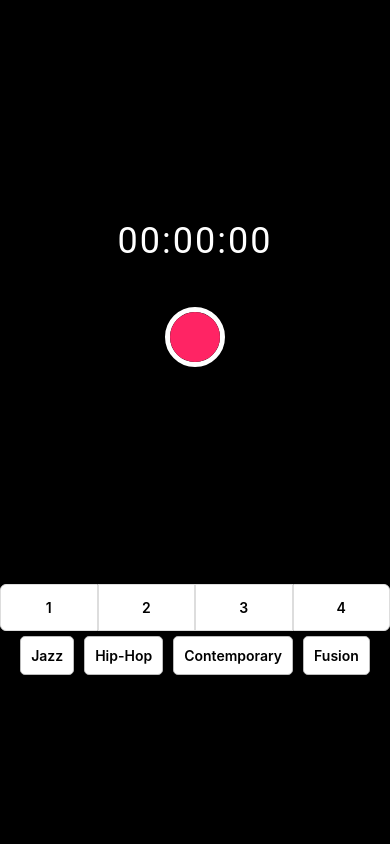
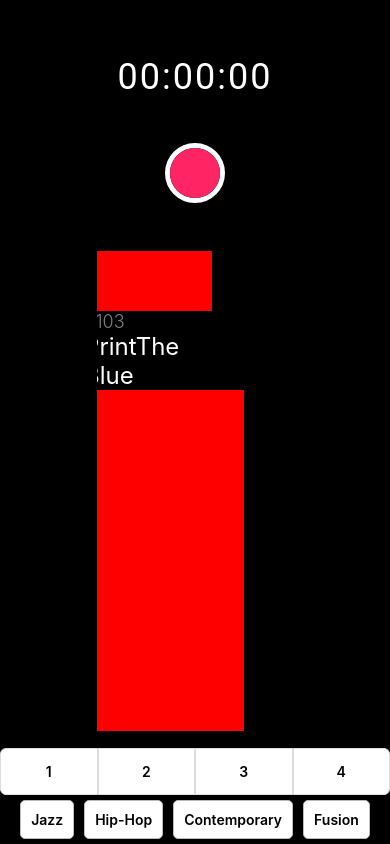
Before and after one commit to uwblueprint/dancefest-mobile, a React Native app: screen / in a window 390 px wide. Built offline with nearby package versions, Linux system fonts and the light colour scheme; some icons are missing.

Commit message:
css changes to deal with close button movement

```diff
--- a/components/StatusItemPanel/index.js
+++ b/components/StatusItemPanel/index.js
@@ -8,7 +8,7 @@ import Icon from './../Icon';
 const StatusItemList = ({ statusItemData }) => {
   if (statusItemData && statusItemData.length > 0) {
     return (
-      <View>
+      <View style={styles.full}>
         <StatusItemListView statusItemData={statusItemData} />
       </View>
     );
@@ -22,7 +22,7 @@ const StatusItemList = ({ statusItemData }) => {
 export default class StatusItemPanel extends React.Component {
   constructor(props) {
     super(props);
-    this.state = { toggle: false };
+    this.state = { toggle: true };
   }
   onPress = () => {
     this.setState({
@@ -70,19 +70,19 @@ StatusItemPanel.defaultProps = {
 
 const styles = StyleSheet.create({
   container: {
+    flex: 1,
     paddingTop: '6.5%',
   },
   openSidebar: {
     flex: 1,
     width: '75%',
     marginRight: '25%',
-    backgroundColor: 'black',
+    backgroundColor: 'red',
     left: 0,
     marginTop: '-16%',
   },
   closedSidebar: {
     flex: 1,
-    paddingTop: '6.5%',
     width: '75%',
     marginRight: '25%',
     backgroundColor: 'black',
@@ -90,10 +90,10 @@ const styles = StyleSheet.create({
     marginTop: '-16%',
   },
   closeButton: {
-    alignItems: 'flex-end',
+    alignItems: 'center',
     backgroundColor: 'black',
     paddingTop: 10,
-    marginLeft: '85%',
+    marginLeft: '78%',
     width: '25%',
   },
   uploadButton: {
```
